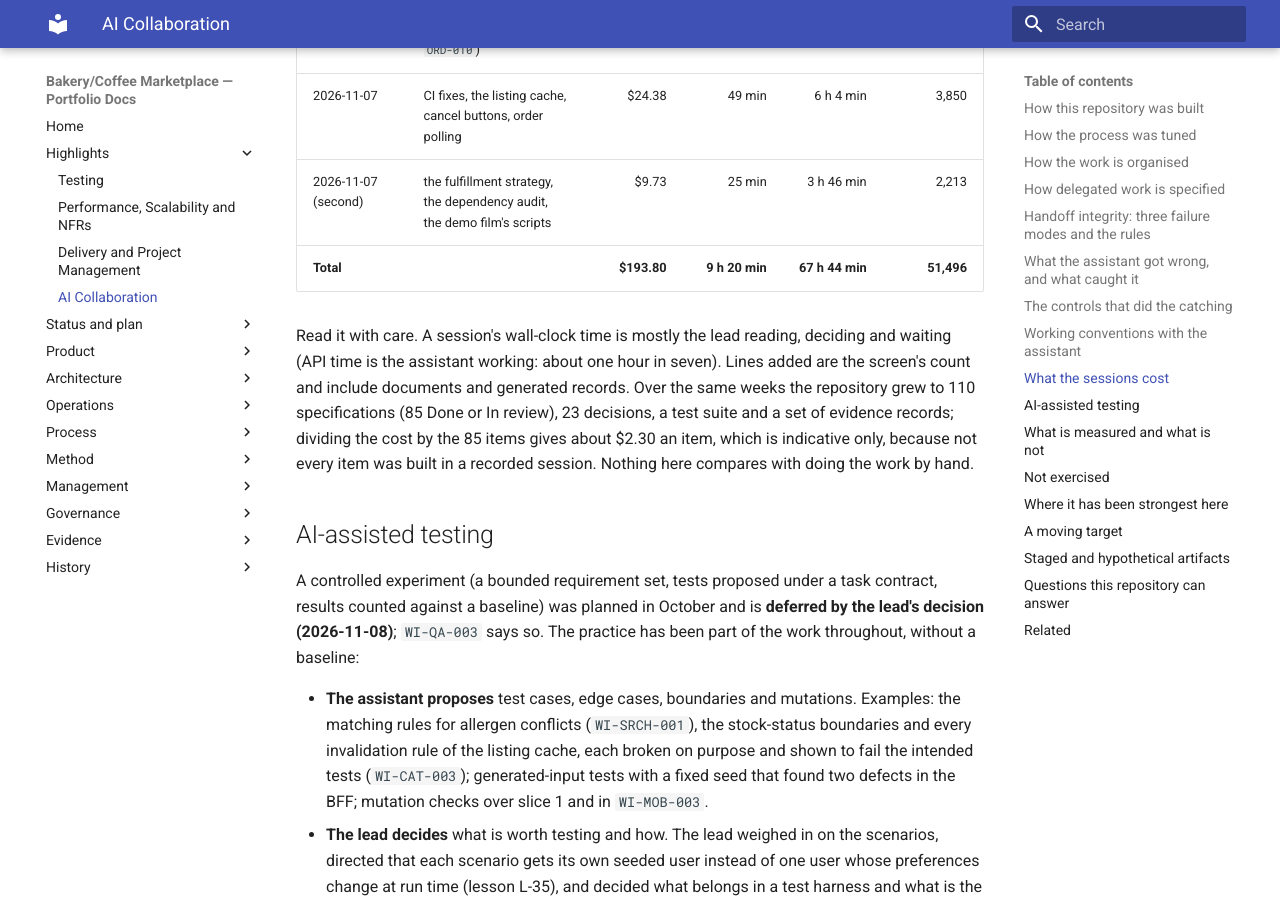
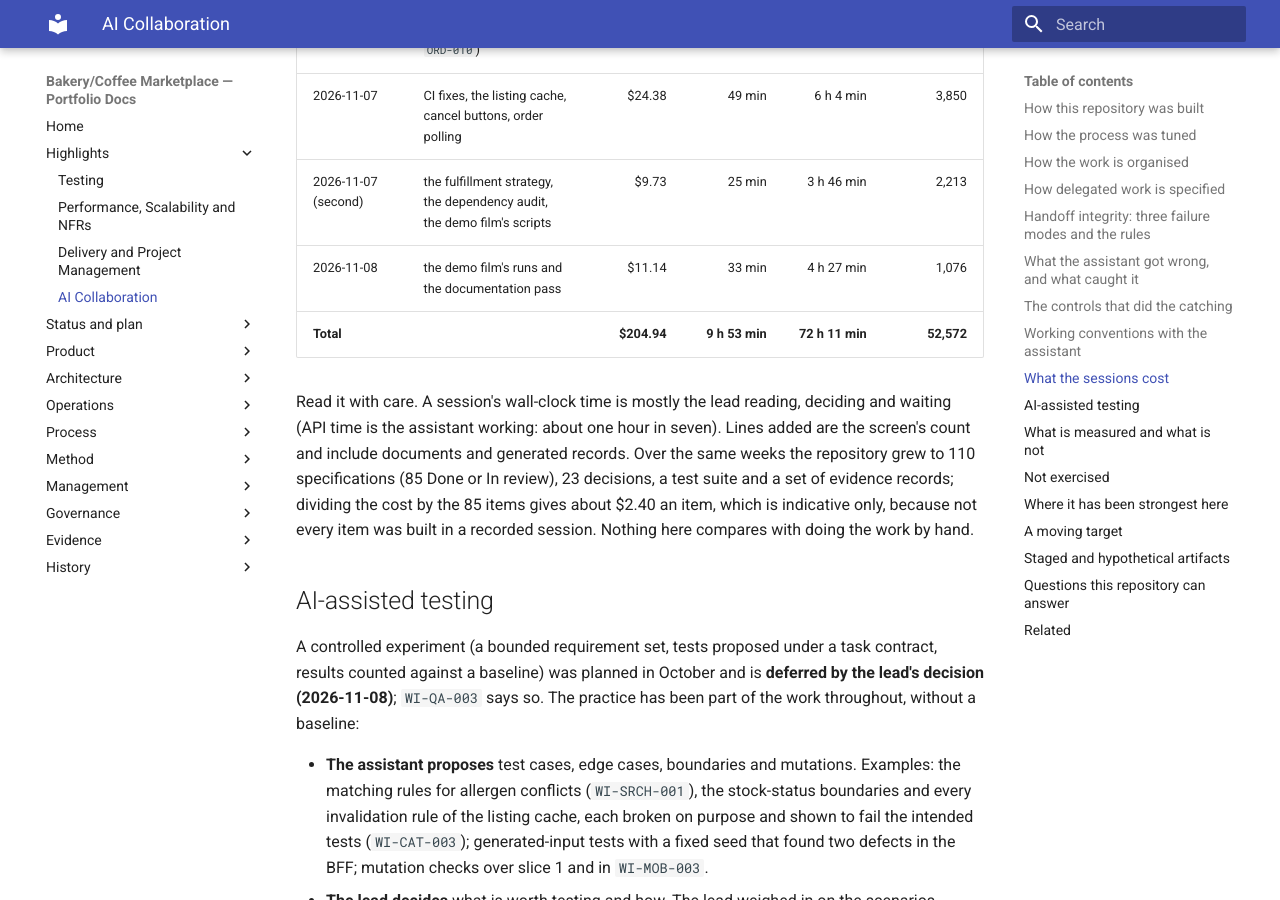
Before and after one commit to benjamin-hedrick/bakery-marketplace, an MkDocs documentation site: the page built from docs/method/ai-collaboration.md, in a window 1280 px wide and 900 px high, scrolled down 9366 px. Built offline with MkDocs 1.6.1 and Material for MkDocs 9.7.7, drawn with Linux system fonts in a browser that asks for light colours; some of the changed text lies outside the part shown.

Commit message:
Usage record for the session of 2026-11-08; totals now 16 sessions, $204.94
New evidence record (the film's runs and the documentation pass: $11.14, 33 min of API time, 4 h 27 min wall-clock, 1,076 lines by the screen's count against 1,050 by git); the AI-collaboration table, its totals ($204.94, 9 h 53 min of assistant time, 72 h 11 min wall-clock, 52,572 lines, about $2.40 an item), the OKR baseline, the README, the evidence index and the pre-publish list follow. Plan limits and reset times are left out, as in the earlier records.

Co-Authored-By: Claude Sonnet 5.5 <noreply@anthropic.com>

```diff
--- a/docs/method/ai-collaboration.md
+++ b/docs/method/ai-collaboration.md
@@ -116,7 +116,7 @@ What has worked in this repository, stated as practice:
 
 ## What the sessions cost
 
-Each Claude Code session's cost, time and size were copied by the lead from the usage screen at its end and recorded under `docs/evidence/ai-usage-*.md`. The screen labels its figures approximate and the repository did not measure them. Fifteen sessions are recorded (the planning in chat before the repository, the September delegation packets and the session of 2026-11-08 that ran the demo film and produced the documentation pass are not in this table).
+Each Claude Code session's cost, time and size were copied by the lead from the usage screen at its end and recorded under `docs/evidence/ai-usage-*.md`. The screen labels its figures approximate and the repository did not measure them. Sixteen sessions are recorded (the planning in chat before the repository and the September delegation packets are not in this table).
 
 | Session | Work | Cost | API time | Wall-clock | Lines added |
 |---|---|---:|---:|---:|---:|
@@ -135,9 +135,10 @@ Each Claude Code session's cost, time and size were copied by the lead from the
 | 2026-11-06 | register items and payment methods (`WI-ORD-010`) | $10.18 | 37 min | 4 h 5 min | 2,161 |
 | 2026-11-07 | CI fixes, the listing cache, cancel buttons, order polling | $24.38 | 49 min | 6 h 4 min | 3,850 |
 | 2026-11-07 (second) | the fulfillment strategy, the dependency audit, the demo film's scripts | $9.73 | 25 min | 3 h 46 min | 2,213 |
-| **Total** | | **$193.80** | **9 h 20 min** | **67 h 44 min** | **51,496** |
+| 2026-11-08 | the demo film's runs and the documentation pass | $11.14 | 33 min | 4 h 27 min | 1,076 |
+| **Total** | | **$204.94** | **9 h 53 min** | **72 h 11 min** | **52,572** |
 
-Read it with care. A session's wall-clock time is mostly the lead reading, deciding and waiting (API time is the assistant working: about one hour in seven). Lines added are the screen's count and include documents and generated records. Over the same weeks the repository grew to 110 specifications (85 Done or In review), 23 decisions, a test suite and a set of evidence records; dividing the cost by the 85 items gives about $2.30 an item, which is indicative only, because not every item was built in a recorded session. Nothing here compares with doing the work by hand.
+Read it with care. A session's wall-clock time is mostly the lead reading, deciding and waiting (API time is the assistant working: about one hour in seven). Lines added are the screen's count and include documents and generated records. Over the same weeks the repository grew to 110 specifications (85 Done or In review), 23 decisions, a test suite and a set of evidence records; dividing the cost by the 85 items gives about $2.40 an item, which is indicative only, because not every item was built in a recorded session. Nothing here compares with doing the work by hand.
 
 ## AI-assisted testing
 
```
Also changed, not shown: README.md (+1 -1 lines), docs/evidence/README.md (+1 -0 lines), docs/evidence/ai-usage-2026-11-08.md (added, +34 -0 lines), docs/governance/pre-publish-gaps.md (+2 -2 lines), docs/product/okrs.md (+1 -1 lines).
